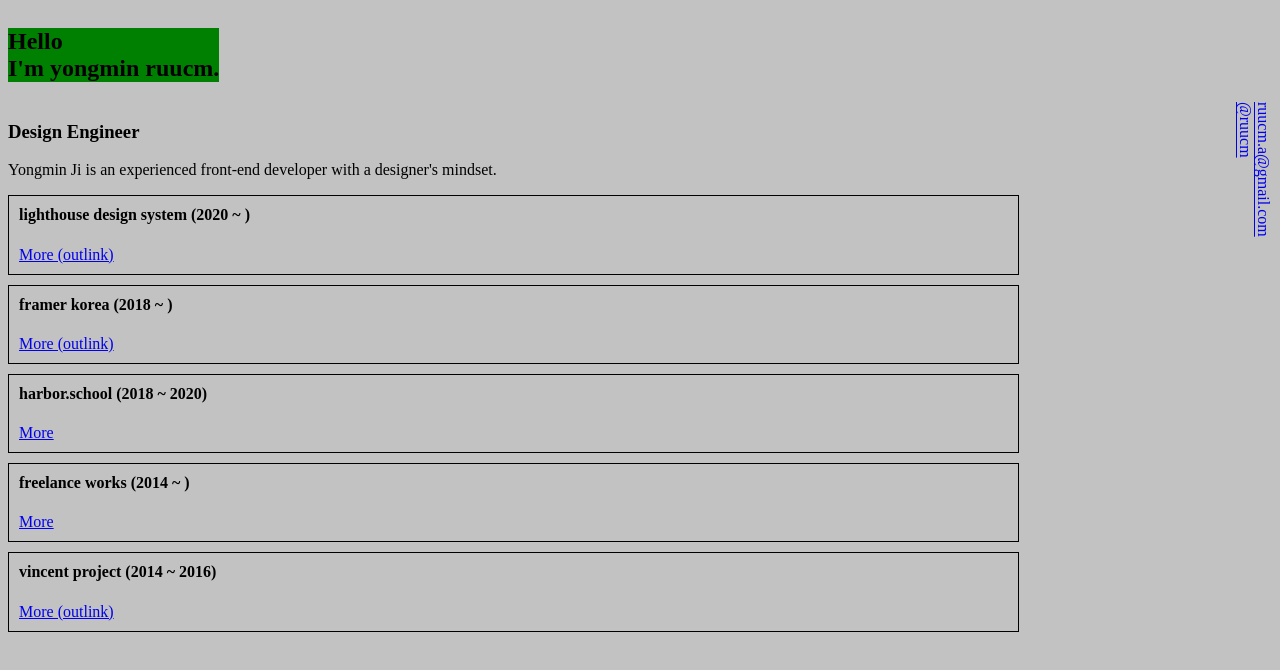
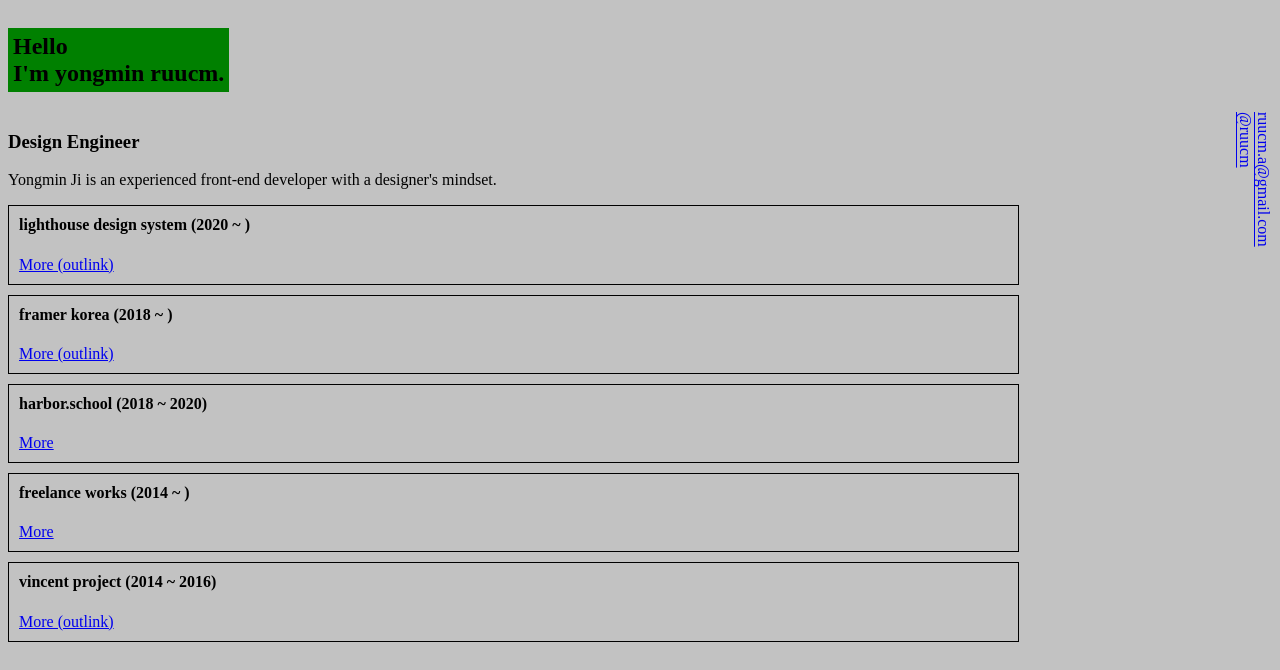
Before and after one commit to ruucm/ruucm.github.io, a Next.js app: page / in a window 1280 px wide. Shown: the top 670 px of the page. Built offline with nearby package versions, Linux system fonts and the light colour scheme.

Commit message:
update styles

```diff
--- a/components/layout.js
+++ b/components/layout.js
@@ -3,16 +3,20 @@ import Link from "next/link"
 export function Layout({ children }) {
   return (
     <>
+      <header>
         <h2
           style={{
             background: "green",
             display: "inline-block",
+            padding: 5,
           }}
         >
           Hello
           <br />
           I'm yongmin ruucm.
         </h2>
+      </header>
+
       <div style={{ display: "grid", gridTemplateColumns: "4fr 1fr" }}>
         <main>{children}</main>
         <footer
```
Lines whose indentation alone changed are shown as unchanged.
